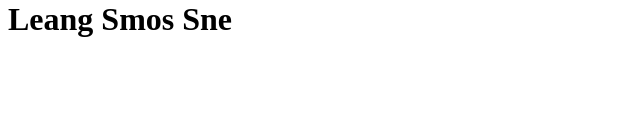
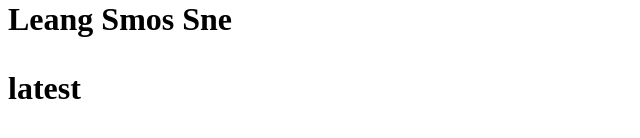
Before and after one commit to Bunleang-code/automata-project, a plain HTML site: page index.html in a window 1280 px wide. Shown: the part 376-514 px from the top of the page, without its empty margins (0-640 px from the left). Drawn offline with Linux system fonts and the light colour scheme.

Commit message:
Update index.html

```diff
--- a/index.html
+++ b/index.html
@@ -13,6 +13,7 @@
         <p>HOLY SHIT</p>
         <p>LOng bros sart</p>
         <p>Leang Smos Sne</p>
+        <P> latest</P>
     </h1>
   </body>
 </html>
```
